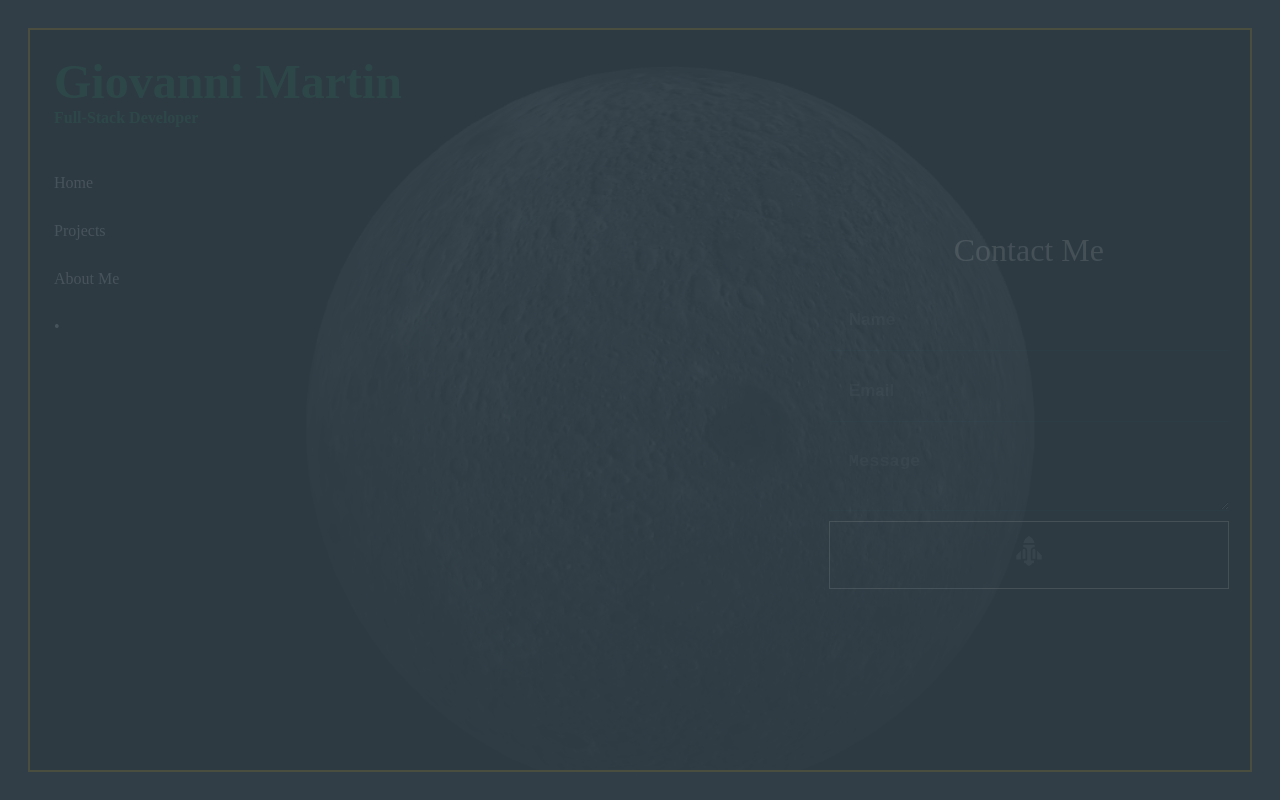
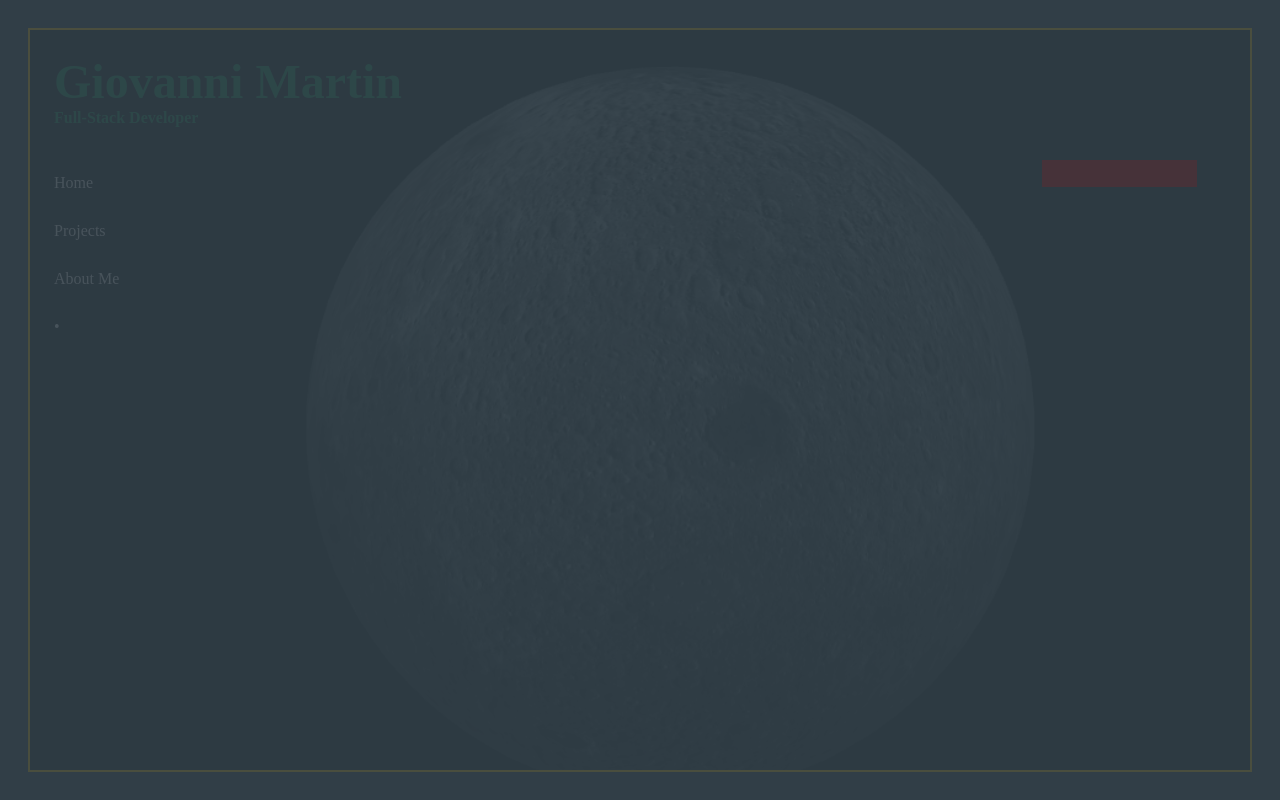
Before and after one commit to giolmartin/portfolio, a React (Create React App) app: page /contact in a window 1280 px wide. Built offline with nearby package versions, Linux system fonts and the light colour scheme.

Commit message:
Updated Readme and some other stuff

```diff
--- a/src/components/Background/background.style.jsx
+++ b/src/components/Background/background.style.jsx
@@ -33,7 +33,7 @@ export const ClearContainer = styled.div`
   border: 2px solid ${(props) => props.borderColor};
   overflow: hidden;
   animation: ${FadeInAnimation} 2s ease-in-out;
-
+  z-index: 1;
   ${'' /*  */}
 `;
 
--- a/src/data/projects.data.jsx
+++ b/src/data/projects.data.jsx
@@ -1,4 +1,45 @@
 export const projects = [
+  {
+    id: 1,
+    title: 'Swimming Blog',
+    description: 'A blog about swimming',
+    github: '',
+
+    url: 'https://github.com/giolmartin',
+    imageUrl: 'www.github.com/giolmartin',
+  },
+  {
+    id: 2,
+    title: 'This Portfolio',
+    description: 'My Porfolio',
+    github: '',
+    url: '',
+    imageUrl: 'www.github.com/giolmartin',
+  },
+  {
+    id: 3,
+    title: 'Leeloo Marketplace',
+    description: 'A blog about swimming',
+    github: '',
+    url: '',
+    imageUrl: 'www.github.com/giolmartin',
+  },
+  {
+    id: 4,
+    title: 'Nasa Project and API',
+    description: 'A blog about swimming',
+    github: '',
+    url: '',
+    imageUrl: 'www.github.com/giolmartin',
+  },
+  {
+    id: 5,
+    title: 'Svenska Sayings',
+    description: 'A Collection of fun swedish sayings',
+    github: '',
+    url: '',
+    imageUrl: 'www.github.com/giolmartin',
+  },
   {
     id: 1,
     title: 'Swimming Blog',
--- a/src/global.styles.jsx
+++ b/src/global.styles.jsx
@@ -20,7 +20,7 @@ export const fonts = {
   header: 'Roboto Slab',
   accent: 'Montserrat',
   text: 'Open Sans',
-  speacial: 'Pacifico',
+  special: 'Pacifico',
 };
 
 export const GlobalStyle = createGlobalStyle`
@@ -48,9 +48,9 @@ from {
 
 export const RightSideContainer = styled.div`
   position: absolute;
-  top: 3.5vh;
+  top: 3.7vh;
   right: 3.5vh;
-  bottom: 3.5vh;
+  bottom: 3.7vh;
   left: 50vw;
   background-color: transparent;
   z-index: 0;
--- a/src/pages/Contact/contact.page.jsx
+++ b/src/pages/Contact/contact.page.jsx
@@ -1,13 +1,18 @@
 import React from 'react';
 
-import { ContactContainer } from './contact.style';
+import { ContactContainer, LinkTo } from './contact.style';
 import ContactForm from '../../components/ContactForm/contactForm.component';
 
 const ContactPage = () => {
   return (
-    <ContactContainer>
-      <ContactForm />
-    </ContactContainer>
+    <>
+      {/* TODO: Set up the contact form*/}
+      <ContactContainer>
+        <LinkTo to='https://docs.google.com/forms/d/e/1FAIpQLSe38oac-k2UtxSfEifJi7HEvpytB1FOsao0av_yOiv3sYtekQ/viewform?usp=sf_link'>
+          Leave a Review
+        </LinkTo>
+      </ContactContainer>
+    </>
   );
 };
 
--- a/src/pages/Contact/contact.style.jsx
+++ b/src/pages/Contact/contact.style.jsx
@@ -1,3 +1,4 @@
+import { Link } from 'react-router-dom';
 import styled from 'styled-components';
 
 import { RightSideContainer, FadeInAnimation } from '../../global.styles';
@@ -18,3 +19,23 @@ export const ContactContainer = styled.div`
     justify-content: flex-start;
   }
 `;
+
+export const LinkTo = styled(Link)`
+  color: red;
+  font-size: 1.5rem;
+  margin-bottom: 5vh;
+  margin-top: 20vh;
+  margin-right: 2rem;
+  text-decoration: none;
+  background-color: red;
+
+  &:hover {
+    color: blue;
+  }
+
+  @media (max-width: 768px) {
+    font-size: 1rem;
+    margin-right: 1rem;
+  }
+  z-index: 1000;
+`;
--- a/src/pages/Projects/project.style.jsx
+++ b/src/pages/Projects/project.style.jsx
@@ -14,8 +14,22 @@ export const ProjectContainer = styled(RightSideContainer)`
   justify-content: flex-start;
   animation: ${FadeInAnimation} 2s ease-in-out;
   background-color: transparent;
-  overflow-y: scroll;
+  overflow-y: scroll ;
+  overflow-x: hidden;
   z-index: 1;
+
+  &::-webkit-scrollbar {
+    width: 1px; /* Adjust the width of the scrollbar */
+  }
+
+  &::-webkit-scrollbar-track {
+    background: transparent; /* Color of the track */
+  }
+
+  &::-webkit-scrollbar-thumb {
+    background: transparent; /* Color of the scrollbar thumb */
+    border-radius: 5px; /* Rounded corners on the scrollbar thumb */
+  }
 `;
 
 export const Title = styled.h1`
```
Also changed, not shown: 1 other file (tests, documents, lock files or other folders).
